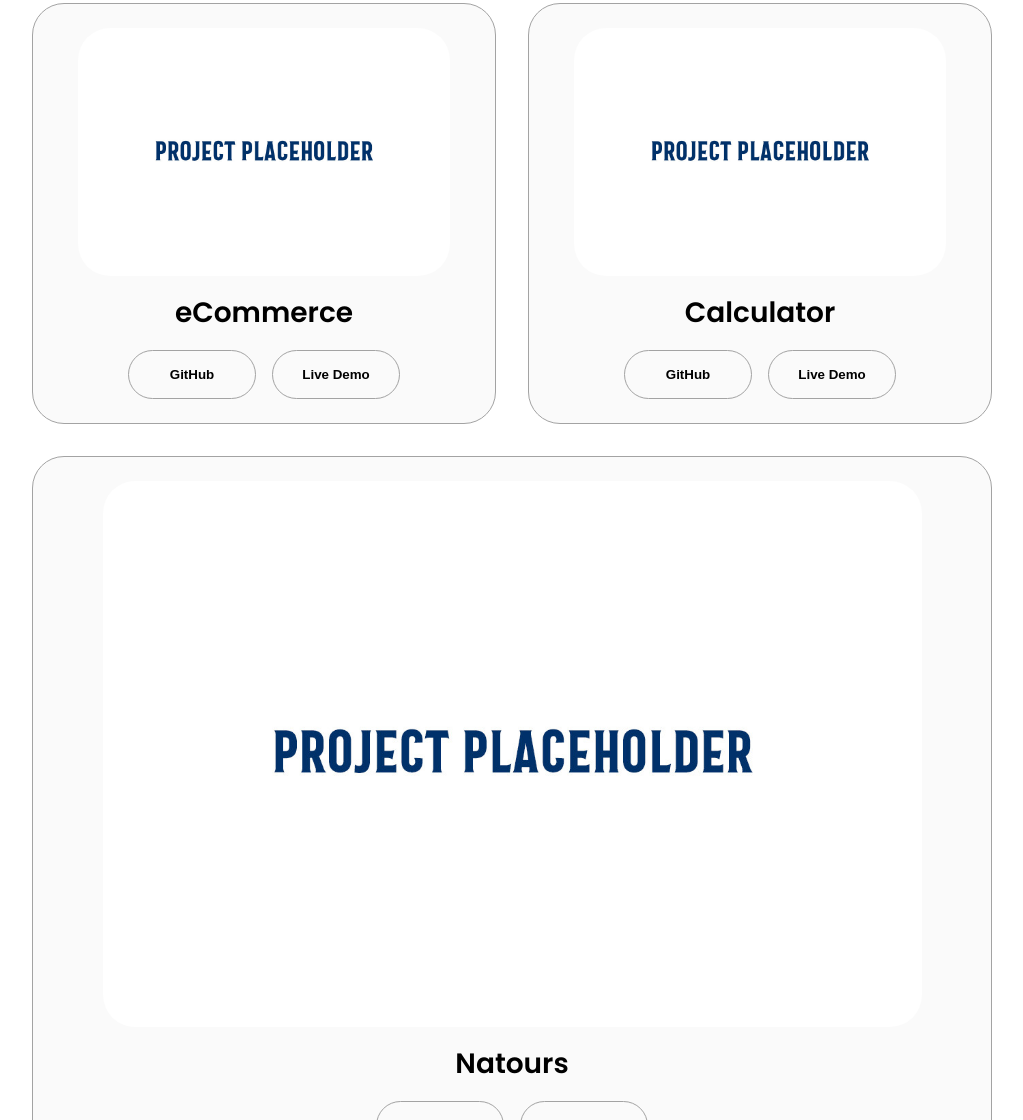
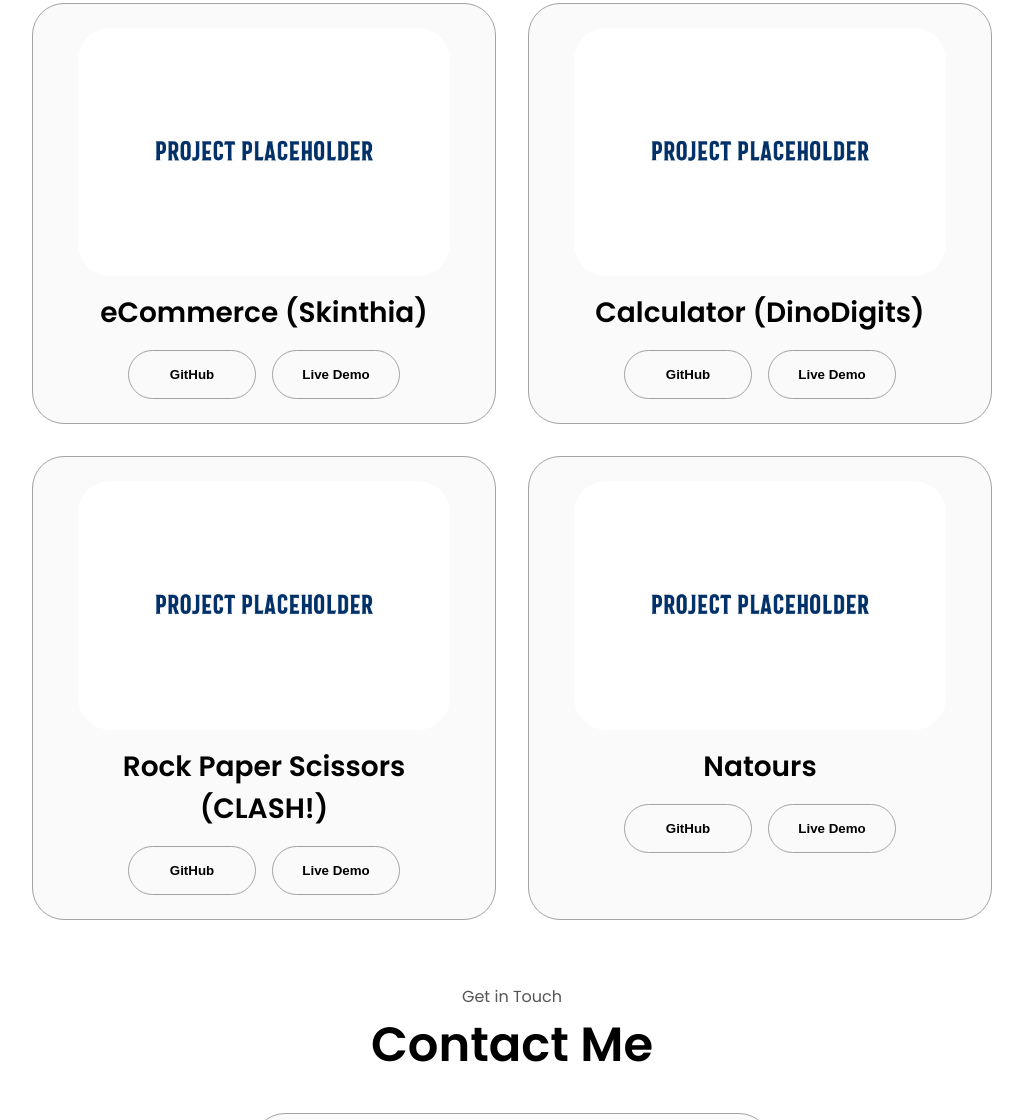
Before and after one commit to cynthiarincon/cynthia-portfolio, a plain HTML site: page index.html in a window 1280 px wide. Shown: the part 2582-3702 px from the top of the page, without its empty margins (128-1151 px from the left). Drawn offline with Linux system fonts and the light colour scheme.

Commit message:
Add Github Links and Deployments to Projects Section

```diff
--- a/index.html
+++ b/index.html
@@ -173,11 +173,11 @@
                 <div class="article-container">
                     <img src="./assets/project-placeholder.png" alt="Project 1" class="project-img">
                 </div>
-                <h2 class="experience-sub-title project-title">eCommerce</h2>
+                <h2 class="experience-sub-title project-title">eCommerce (Skinthia)</h2>
                 <div class="btn-container">
-                    <button class="btn btn-color-2 project-btn" onclick="location.href='https://github.com/cynthiarincon'">GitHub</button>
+                    <button class="btn btn-color-2 project-btn" onclick="location.href='https://github.com/cynthiarincon/Project-eCommerce'">GitHub</button>
 
-                    <button class="btn btn-color-2 project-btn" onclick="location.href='https://github.com/cynthiarincon'">Live Demo</button>
+                    <button class="btn btn-color-2 project-btn" onclick="location.href='https://project-e-commerce-three.vercel.app/'">Live Demo</button>
                     <!--ILL CHANGE THE URL LATER FOR MY DEPLOYED-->
                 </div>
             </div>
@@ -186,11 +186,24 @@
                 <div class="article-container">
                     <img src="./assets/project-placeholder.png" alt="Project 1" class="project-img">
                 </div>
-                <h2 class="experience-sub-title project-title">Calculator</h2>
+                <h2 class="experience-sub-title project-title">Calculator (DinoDigits)</h2>
                 <div class="btn-container">
-                    <button class="btn btn-color-2 project-btn" onclick="location.href='https://github.com/cynthiarincon'">GitHub</button>
+                    <button class="btn btn-color-2 project-btn" onclick="location.href='https://github.com/cynthiarincon/DinoDigits'">GitHub</button>
 
-                    <button class="btn btn-color-2 project-btn" onclick="location.href='https://github.com/cynthiarincon'">Live Demo</button>
+                    <button class="btn btn-color-2 project-btn" onclick="location.href='https://dino-digits.vercel.app/index.html'">Live Demo</button>
+                    <!--ILL CHANGE THE URL LATER FOR MY DEPLOYED-->
+                </div>
+            </div>
+
+            <div class="details-container color-container">
+                <div class="article-container">
+                    <img src="./assets/project-placeholder.png" alt="Project 1" class="project-img">
+                </div>
+                <h2 class="experience-sub-title project-title">Rock Paper Scissors (CLASH!)</h2>
+                <div class="btn-container">
+                    <button class="btn btn-color-2 project-btn" onclick="location.href='https://github.com/cynthiarincon/CLASH'">GitHub</button>
+
+                    <button class="btn btn-color-2 project-btn" onclick="location.href='https://clash-sigma-dun.vercel.app/'">Live Demo</button>
                     <!--ILL CHANGE THE URL LATER FOR MY DEPLOYED-->
                 </div>
             </div>
```
